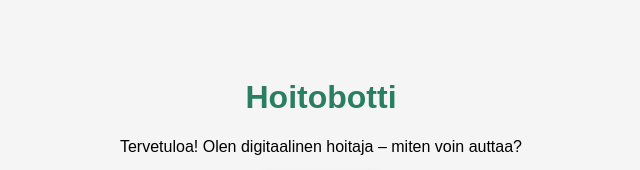
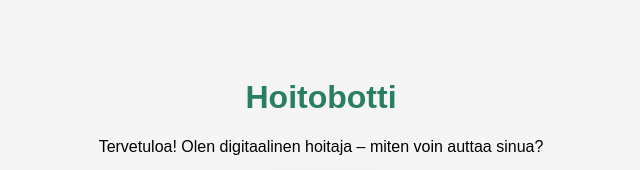
Before and after one commit to Mjk78/hoitobotti, a plain HTML site: page web/index.html in a window 1280 px wide. Shown: the top 170 px of the page, without its empty margins (319-959 px from the left). Drawn offline with Linux system fonts and the light colour scheme.

Commit message:
muutoksia

```diff
--- a/web/index.html
+++ b/web/index.html
@@ -23,7 +23,7 @@
 </head>
 <body>
     <h1>Hoitobotti</h1>
-    <p>Tervetuloa! Olen digitaalinen hoitaja – miten voin auttaa?</p>
+    <p>Tervetuloa! Olen digitaalinen hoitaja – miten voin auttaa sinua?</p>
     <img src="joker.jpg" alt="Hoitobotti-kuva">
 </body>
 </html>
```
